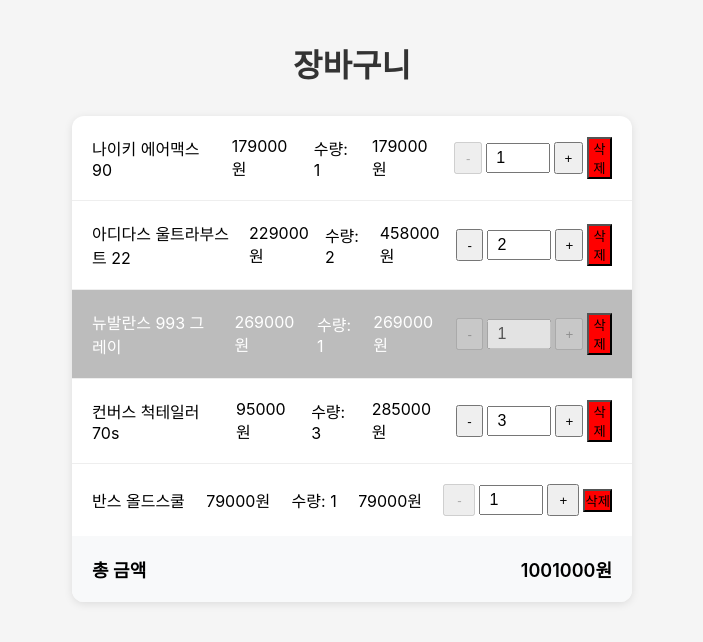
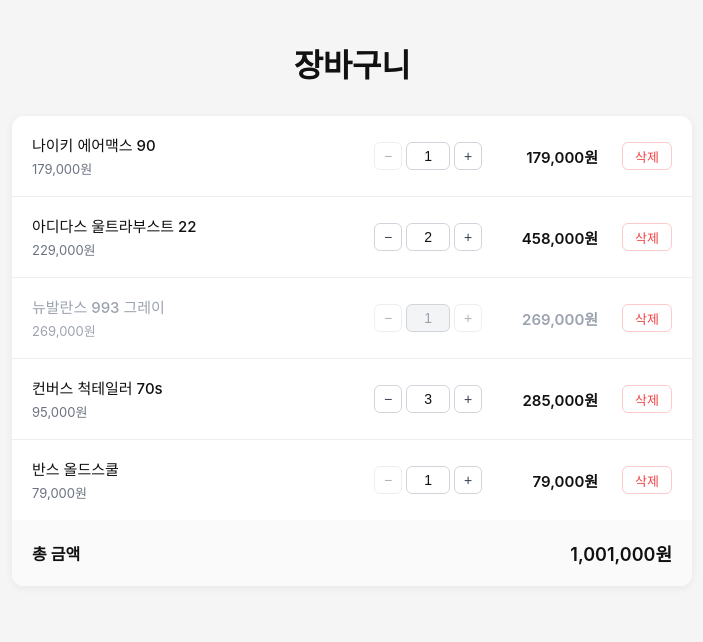
Before and after one commit to ssabii/cart-quantity, a React (Vite) app: page / in a window 1280 px wide. Shown: the top 642 px of the page, without its empty margins (288-991 px from the left). Built offline with nearby package versions, Linux system fonts and the light colour scheme.

Commit message:
style: 카트 아이템 스타일 수정

```diff
--- a/src/App.css
+++ b/src/App.css
@@ -1,50 +1,75 @@
 .app {
-  max-width: 600px;
+  max-width: 720px;
   margin: 0 auto;
   padding: 40px 20px;
-  font-family:
-    -apple-system,
-    BlinkMacSystemFont,
-    'Segoe UI',
-    Roboto,
-    sans-serif;
+  font-family: -apple-system, BlinkMacSystemFont, 'Segoe UI', Roboto, sans-serif;
+  color: #111;
 }
 
 h1 {
   text-align: center;
-  color: #333;
+  color: #111;
   margin-bottom: 30px;
+  letter-spacing: -0.3px;
 }
 
 .cart-container {
   background: #fff;
   border-radius: 12px;
-  box-shadow: 0 2px 8px rgba(0, 0, 0, 0.1);
+  box-shadow: 0 2px 8px rgba(0, 0, 0, 0.06);
   overflow: hidden;
 }
 
+/* ===== Cart Item ===== */
+
 .cart-item {
-  display: flex;
-  justify-content: space-between;
+  display: grid;
+  grid-template-columns: 1fr auto auto auto;
   align-items: center;
-  padding: 20px;
+  gap: 24px;
+  padding: 18px 20px;
   border-bottom: 1px solid #eee;
-  gap: 16px;
 }
 
 .cart-item:last-child {
   border-bottom: none;
 }
 
-/* TODO: 품절 상품 스타일 */
-
-.cart-item.sold-out {
-  background-color: #bcbcbc;
-  color: #ffffff
+.cart-item.sold-out .item-name,
+.cart-item.sold-out .item-price,
+.cart-item.sold-out .subtotal {
+  color: #9ca3af;
 }
 
+.info {
+  display: flex;
+  flex-direction: column;
+  gap: 4px;
+  min-width: 0;
+}
 
-/* TODO: 수량 조절 버튼 스타일 */
+.item-name {
+  font-size: 15px;
+  font-weight: 500;
+  color: #111;
+  white-space: nowrap;
+  overflow: hidden;
+  text-overflow: ellipsis;
+}
+
+.item-price {
+  font-size: 13px;
+  color: #6b7280;
+}
+
+.subtotal {
+  font-size: 15px;
+  font-weight: 600;
+  min-width: 92px;
+  text-align: right;
+}
+
+/* ===== Quantity Control ===== */
 
 .quantity-control {
   display: flex;
@@ -53,54 +78,104 @@
 }
 
 .quantity-button {
-  display: inline;
-  width: 32px;
-  height: 32px;
+  width: 28px;
+  height: 28px;
+  border: 1px solid #d1d5db;
+  background: #fff;
+  color: #374151;
+  border-radius: 6px;
+  font-size: 14px;
+  cursor: pointer;
+  transition: background 0.15s, border-color 0.15s;
+}
+
+.quantity-button:hover:not(:disabled) {
+  background: #f9fafb;
+  border-color: #9ca3af;
+}
+
+.quantity-button:disabled {
+  opacity: 0.4;
+  cursor: not-allowed;
 }
 
 .quantity-input {
-  width: 64px;
-  padding: 4px 8px;
-  font-size: 16px;
+  width: 44px;
+  height: 28px;
+  padding: 0;
+  text-align: center;
+  border: 1px solid #d1d5db;
+  border-radius: 6px;
+  font-size: 14px;
+  color: #111;
 }
 
-
-/* TODO: 삭제 버튼 스타일 */
-
-.remove-button {
-  display: inline;
-  background-color: red;
+.quantity-input:focus {
+  outline: none;
+  border-color: #6b7280;
 }
 
+.quantity-input:disabled {
+  background: #f3f4f6;
+  color: #9ca3af;
+}
 
-/* Chrome, Safari, Edge, Opera */
+/* 숫자 input 스피너 제거 */
 input::-webkit-outer-spin-button,
 input::-webkit-inner-spin-button {
   -webkit-appearance: none;
   margin: 0;
 }
 
-/* Firefox  */
 input[type='number'] {
   -moz-appearance: textfield;
 }
 
+/* ===== Remove Button ===== */
+
+.remove-button {
+  height: 28px;
+  padding: 0 12px;
+  background: #fff;
+  color: #ef4444;
+  border: 1px solid #fecaca;
+  border-radius: 6px;
+  font-size: 13px;
+  cursor: pointer;
+  transition: background 0.15s;
+}
+
+.remove-button:hover {
+  background: #fef2f2;
+}
+
+/* ===== Summary ===== */
+
 .cart-summary {
   display: flex;
   justify-content: space-between;
+  align-items: center;
   padding: 20px;
-  background: #f8f9fa;
-  font-size: 18px;
+  background: #fafafa;
+  font-size: 16px;
   font-weight: 600;
+  color: #111;
 }
 
-/* TODO: 빈 장바구니 스타일 */
+.cart-summary > span:last-child {
+  font-size: 18px;
+}
+
+/* ===== Empty ===== */
 
 .empty-cart {
   width: 100%;
-  height: 128px;
+  height: 160px;
   display: flex;
   justify-content: center;
   align-items: center;
-  font-size: 24px;
+  font-size: 16px;
+  color: #6b7280;
+  line-height: 1.6;
+  text-align: center;
 }
--- a/src/App.tsx
+++ b/src/App.tsx
@@ -7,10 +7,8 @@
   return (
     <div className="app">
       <h1>장바구니</h1>
-
       <div className="cart-container">
         <CartList />
-
         <CartSummary />
       </div>
     </div>
--- a/src/features/cart/CartItem.tsx
+++ b/src/features/cart/CartItem.tsx
@@ -1,5 +1,6 @@
 import { ChangeEvent, KeyboardEvent, memo, useEffect, useState } from 'react';
 import { MAX_QUANTITY, useCartActions, useCartItem } from './useCart';
+import { formatPrice } from './format';
 
 interface CartItemProps {
   id: number;
@@ -47,19 +48,19 @@
 
   return (
     <div key={item.id} className={item.soldOut ? 'cart-item sold-out' : 'cart-item'}>
-      <span>{item.name}</span>
-      <span>{item.price}원</span>
-      <span>수량: {item.quantity}</span>
-      <span>{item.quantity * item.price}원</span>
+      <div className="info">
+        <span className="item-name">{item.name}</span>
+        <span className="item-price">{formatPrice(item.price)}</span>
+      </div>
+
       <div className="quantity-control">
         <button
           onClick={() => decreaseQuantity(id)}
           className="quantity-button"
           disabled={item.soldOut || item.quantity === 1}
         >
-          -
+          −
         </button>
-
         <input
           className="quantity-input"
           type="text"
@@ -78,10 +79,13 @@
         >
           +
         </button>
-        <button className="remove-button" onClick={() => removeItem(id)}>
-          삭제
-        </button>
       </div>
+
+      <span className="subtotal">{formatPrice(item.quantity * item.price)}</span>
+
+      <button className="remove-button" onClick={() => removeItem(id)}>
+        삭제
+      </button>
     </div>
   );
 }
--- a/src/features/cart/CartSummary.tsx
+++ b/src/features/cart/CartSummary.tsx
@@ -1,3 +1,4 @@
+import { formatPrice } from './format';
 import { useTotalPrice } from './useCart';
 
 function CartSummary() {
@@ -6,7 +7,7 @@
   return (
     <div className="cart-summary">
       <span>총 금액</span>
-      <span>{totalPrice}원</span>
+      <span>{formatPrice(totalPrice)}</span>
     </div>
   );
 }
--- /dev/null
+++ b/src/features/cart/format.ts
@@ -0,0 +1,3 @@
+export function formatPrice(price: number) {
+  return `${price.toLocaleString()}원`;
+}
```
